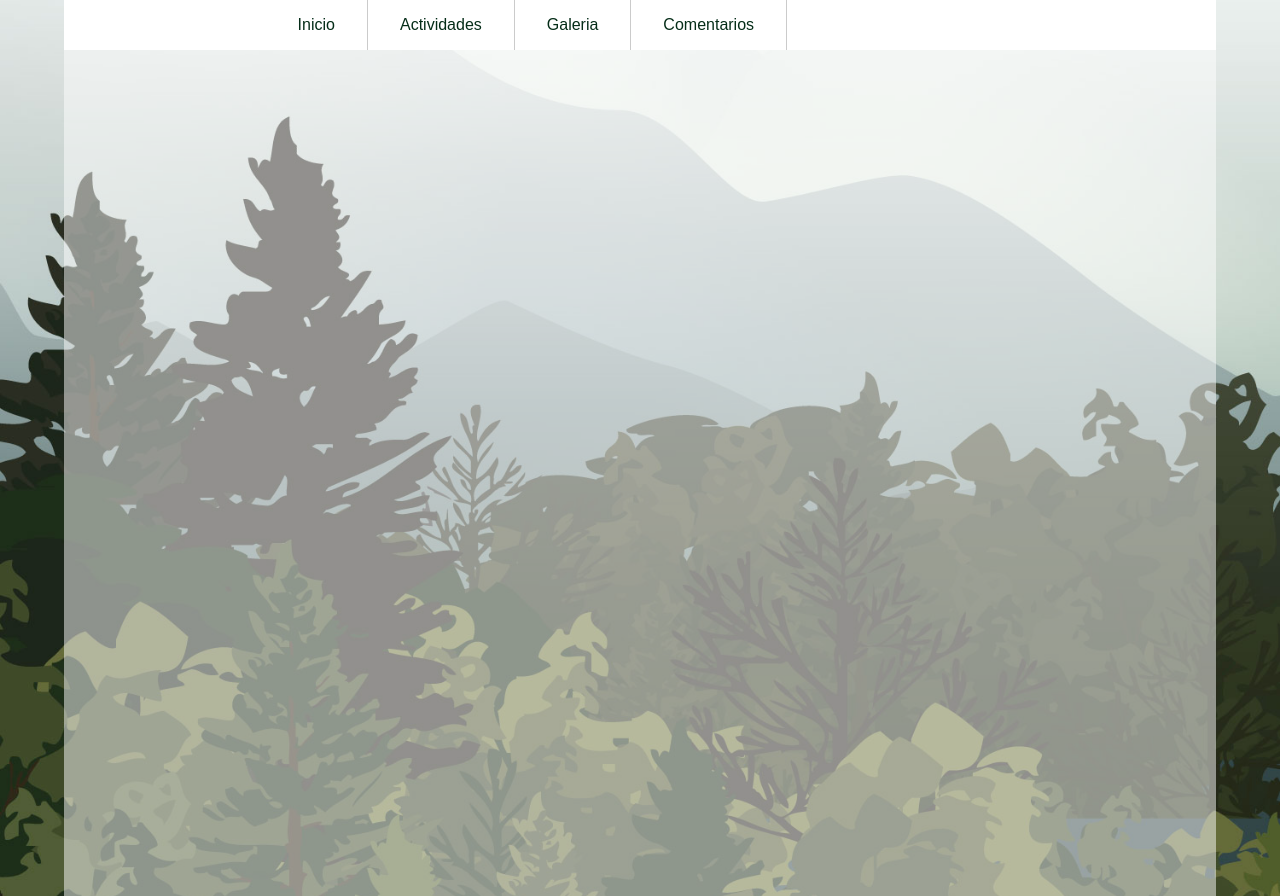
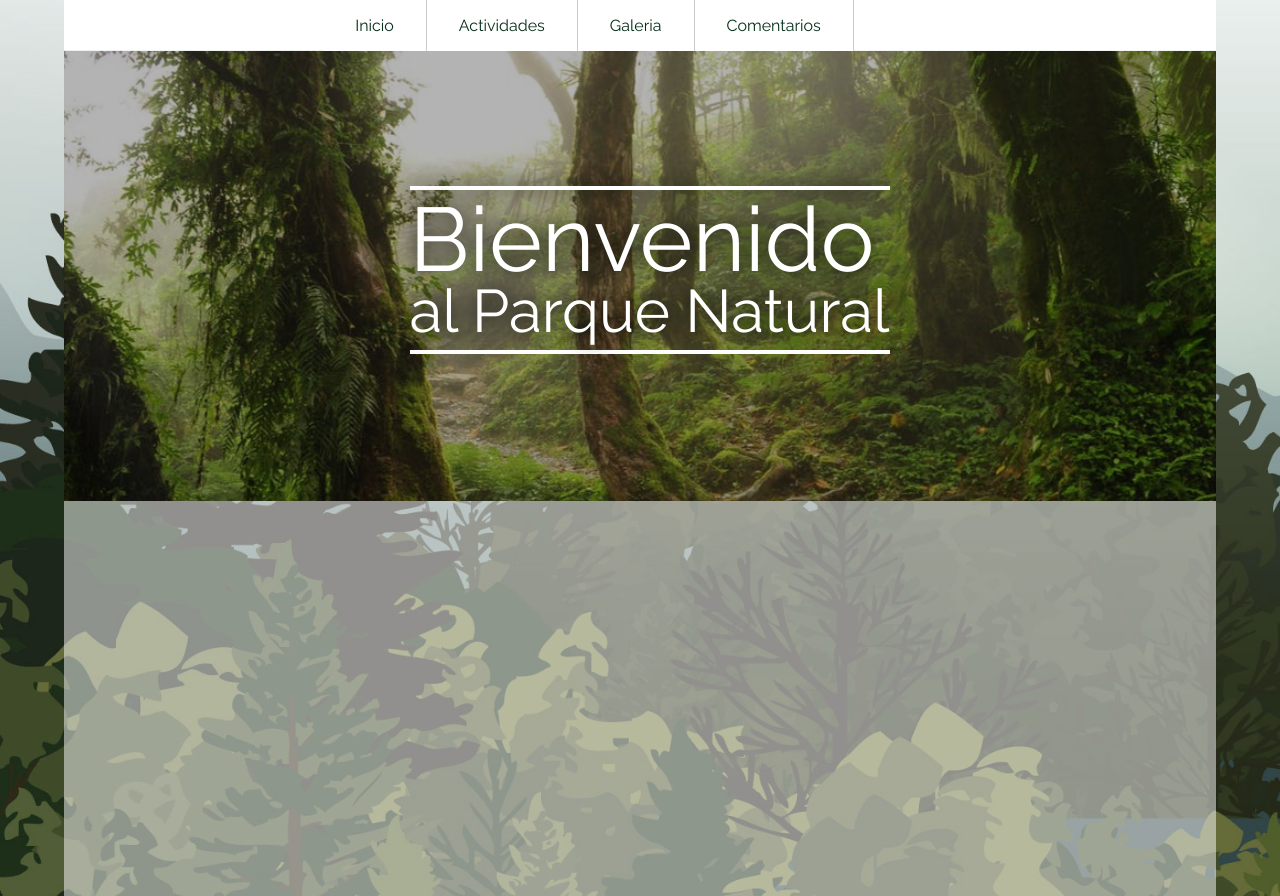
Before and after one commit to AlvaroDue/ParqueNatural, a PHP site: page / in a window 1280 px wide. Run offline with PHP 8.4, Linux system fonts and the light colour scheme.

Commit message:
Actualización

```diff
--- a/comentarios.php
+++ b/comentarios.php
@@ -13,7 +13,7 @@
     <header>
       <nav>
         <ul id="menu">
-          <li><a href="">Inicio</a></li>
+          <li><a href="index.php">Inicio</a></li>
           <li><a href="">Actividades</a>
             <ul>
               <li><a href="">Frontend</a></li>
--- a/css/style.css
+++ b/css/style.css
@@ -3,11 +3,13 @@
   padding: 0;
   border: 0;
 }
+
 html, body {
   width: 100%;
   height: 100%;
   /*position: relative;*/
 }
+
 body {
   font-family: 'Raleway', sans-serif;
   background-image: url('../img/fondo.jpg');
@@ -24,21 +26,24 @@ body {
   height: 800px;
   padding: 32px 0 64px;
 }
+
 header {
   width: 100%;
-margin: -32px auto 0;
-background-color: #ffffff;
-height: 50px;
+  margin: -32px auto 0;
+  background-color: #ffffff;
+  height: 50px;
 }
+
 nav{
-  width: 65%;
+  width: 55%;
   margin: 0 auto;
   background-color: #ffffff;
+}
 
-}
 ul{
   list-style: none;
 }
+
 #menu li>a{
   background-color: rgba(255, 255, 255, .9);
   color: #052d18;
@@ -47,19 +52,26 @@ ul{
   text-decoration: none;
   border-right:1px solid #cbcbcb;
 }
+
 #menu li>a:hover{
   color: #000;
   background-color: #eaeaea;
 }
+
 #menu>li{
   float: left;
   text-align:center;
 }
+
 #menu>li>ul{
   display: none;
+  width: 150px;
 }
+
 #menu>li:hover>ul {
   display:block;
+  position:absolute;
+  z-index: 9999;
 }
 
 #wrapper {
@@ -74,114 +86,104 @@ h3 {
   letter-spacing: 4px;
   padding: 16px 0;
 }
+/* ----- SLIDER ----- */
 
-form {
-  width: 80%;
-  margin: 0 auto;
-}
-legend {
-  background-color: #bababa;
-  padding:12px 24px;
-  color:#ffffff;
-  font-size: 12px;
-  letter-spacing: 4px;
-  border-radius: 32px;
-  text-transform: uppercase;
-  font-weight: lighter;
-}
-input, textarea {
-  padding: 12px;
-  border: 1px solid #cbcbcb;
-  font-size: 18px;
-
+#contentSlider {
+  width:100%;
+  height:450px;
+  position: relative;
+  overflow: hidden;
+  background-color: #000;
 }
 
-input[type=text], input[type=number] {
-  border-radius: 32px;
+.slide {
+  opacity:.7;
+  transform: scale(1);
+  animation-name: imagenSlide;
+  animation-duration: 30s;
+  animation-iteration-count: infinite;
 }
 
-textarea {
-  border-radius: 12px;
-  resize:none;
-  width:95%;
-}
-.trescuartos {
-  width: 64%;
-  float: left;
-}
-.uncuarto {
-  width: 25%;
-  float: left;
-}
-.campo-half {
-  width:45%;
-  float: left;
-  margin: 32px 16px 16px;
-  line-height: 1.6;
-}
-select {
-    border: 1px solid #cbcbcb;
-    font-size: 18px;
-    background-color: #cbcbcb;
-    width: 250px;
-}
-.campo {
-  margin: 24px 16px 16px;
-}
-::placeholder {
-  color: #ababab;
-  font-size: 16px;
-}
-.boton {
-  text-align: center;
-}
-button {
-  background-color: #47b799;
-  font-size: 20px;
-  font-weight: lighter;
-  color:#ffffff;
-  padding:12px 24px;
-  border-radius: 32px;
-  border:none;
-  letter-spacing: 4px;
+@keyframes imagenSlide {
+  from {transform: scale(1)}
+  to {transform: scale(1.3)}
 }
 
-button:hover {
-  cursor: pointer;
-  background-color: #1f705a;
-
+.textSlide {
+  color: #ffffff;
+  text-shadow: 0 0 20px #000;
+  z-index: 9999;
+  position: absolute;
+  top:30%;
+  left:30%;
 }
 
-.boton {
-  margin: 32px 0;
+.titleSlider {
+  font-size: 90px;
+  position: absolute;
+  top:-300px;
+  animation-name: titulo;
+  animation-duration: .5s;
+  animation-fill-mode: forwards;
 }
 
-fieldset {
-  min-width: 80%;
-  margin-bottom: 32px;
-  border:1px solid #bababa;
-  background-color: #f7f7f7;
-  border-radius: 8px;
+@keyframes titulo {
+  from {top:-300px;}
+  to {top:0;}
 }
 
-#thanks {
-  width: 75%;
-  margin: 0 auto;
-  font-size: 22px;
-  padding-top: 32px;
-  color:#404040;
-  text-align: center;
+.subtitleSlider {
+  width:500px;
+  font-size: 60px;
+  position: absolute;
+  top:600px;
+  animation-name: subtitulo;
+  animation-duration: .4s;
+  animation-delay: .5s;
+  animation-fill-mode: forwards;
 }
 
-.color {
-  color: #079b62;
+@keyframes subtitulo {
+  from {top:600px;}
+  to {top:90px;}
 }
 
-.gris_claro {
-  font-size: 24px;
-  padding: 32px;
-  color:#999999;
+.lineup {
+  width: 0;
+  height: 4px;
+  background-color: #ffffff;
+  box-shadow: 0 0 20px #000;
+  animation-name: lineup;
+  animation-duration: .4s;
+  animation-delay: 1s;
+  animation-fill-mode: forwards;
 }
+
+@keyframes lineup {
+  from {width:0;}
+  to {width:480px;}
+}
+
+.linedown {
+  width: 0;
+  height: 4px;
+  margin-top:160px;
+  margin-left: 480px;
+  background-color: #ffffff;
+  animation-name: linedown;
+  animation-duration: .4s;
+  animation-delay: 1s;
+  animation-fill-mode: forwards;
+}
+
+@keyframes linedown {
+  from {width:0;margin-left: 480px;}
+  to {width:480px;margin-left: 0;}
+}
+
+
+/* ----- GALERÍA ----- */
+
 #galeria {
   width:75%;
   margin: 0 auto;
@@ -212,16 +214,19 @@ fieldset {
   50%{opacity:0;}
   100%{margin-top:0px;opacity:1;}
 }
+
 /* ------ /Termina animaciones  de la Galería ------- */
 .marco {
   width: 100%;
   height: 100%;
   overflow: hidden;
 }
+
 .gallery:hover {
   cursor: pointer;
   background-color: #cbcbcb;
 }
+
 .gallery img {
   width: 100%;
   height: auto;
@@ -230,20 +235,144 @@ fieldset {
 
 .gallery:hover img {
   transform: scale(1.2);
-  /* transform: scale(1.2); */
 }
+
 .desc {
   padding: 15px;
   text-align: center;
+}
+
+/* ----- TERMINA GALERÍA ----- */
+
+/* ----- Formulario de comentarios ----- */
+form {
+  width: 80%;
+  margin: 0 auto;
+}
+
+legend {
+  background-color: #bababa;
+  padding:12px 24px;
+  color:#ffffff;
+  font-size: 12px;
+  letter-spacing: 4px;
+  border-radius: 32px;
+  text-transform: uppercase;
+  font-weight: lighter;
+}
+
+input, textarea {
+  padding: 12px;
+  border: 1px solid #cbcbcb;
+  font-size: 18px;
+
+}
+
+input[type=text], input[type=number] {
+  border-radius: 32px;
+}
+
+textarea {
+  border-radius: 12px;
+  resize:none;
+  width:95%;
+}
+
+.trescuartos {
+  width: 64%;
+  float: left;
+}
+
+.uncuarto {
+  width: 25%;
+  float: left;
+}
+
+.campo-half {
+  width:45%;
+  float: left;
+  margin: 32px 16px 16px;
+  line-height: 1.6;
+}
+
+select {
+    border: 1px solid #cbcbcb;
+    font-size: 18px;
+    background-color: #cbcbcb;
+    width: 250px;
+}
+
+.campo {
+  margin: 24px 16px 16px;
+}
+
+::placeholder {
+  color: #ababab;
+  font-size: 16px;
+}
+
+.boton {
+  text-align: center;
+}
+
+button {
+  background-color: #47b799;
+  font-size: 20px;
+  font-weight: lighter;
+  color:#ffffff;
+  padding:12px 24px;
+  border-radius: 32px;
+  border:none;
+  letter-spacing: 4px;
+}
+
+button:hover {
+  cursor: pointer;
+  background-color: #1f705a;
+}
+
+.boton {
+  margin: 32px 0;
+}
+
+fieldset {
+  min-width: 80%;
+  margin-bottom: 32px;
+  border:1px solid #bababa;
+  background-color: #f7f7f7;
+  border-radius: 8px;
+}
+
+#thanks {
+  width: 75%;
+  margin: 0 auto;
+  font-size: 22px;
+  padding-top: 32px;
+  color:#404040;
+  text-align: center;
+}
+
+/* ----- Tetmina formulario de comentarios ----- */
+
+.color {
+  color: #079b62;
+}
+
+.gris_claro {
+  font-size: 24px;
+  padding: 32px;
+  color:#999999;
 }
 
 @media only screen and (max-width:1024px){
   .gallery {
     width:47%;
   }
+
   #galeria {
     width: 90%;
   }
+
   form {
     width: 90%;
     margin: 0 auto;
@@ -253,14 +382,17 @@ fieldset {
   input[type=text], input[type=number], .trescuartos {
     width:90%;
   }
+
   .gallery {
     width:80%;
     float: none;
     margin: 16px auto;
   }
+
   #galeria {
     width: 95%;
   }
+
   .campo {
     clear:both;
   }
@@ -270,9 +402,11 @@ fieldset {
   .container {
     width: 97%;
   }
+
   .gallery {
     width: 100%;
   }
+
   #galeria {
     width: 95%;
   }
--- a/index.php
+++ b/index.php
@@ -1,6 +1,7 @@
 <html>
  <head>
    <link href="css/style.css" rel="stylesheet" type="text/css">
+   <link href="https://fonts.googleapis.com/css?family=Raleway" rel="stylesheet">
  </head>
   <body>
     <div class="container">
@@ -10,12 +11,12 @@
       -->
       <nav>
         <ul id="menu">
-          <li><a href="">Inicio</a></li>
+          <li><a href="index.php">Inicio</a></li>
           <li><a href="">Actividades</a>
             <ul>
-              <li><a href="">Frontend</a></li>
-              <li><a href="">Backend</a></li>
-              <li><a href="">Mobile</a></li>
+              <li><a href="">Caminata</a></li>
+              <li><a href="">Remo</a></li>
+              <li><a href="">Campamento</a></li>
             </ul>
           </li>
           <li><a href="galeria.php">Galeria</a></li>
@@ -24,8 +25,17 @@
       </nav>
     </header>
     <section>
-
-
+      <div id="slider">
+          <div id="contentSlider">
+            <img src="img/slider.jpg" alt="" class="slide">
+            <div class="textSlide">
+              <div class="lineup"></div>
+              <p class="titleSlider">Bienvenido</p>
+              <p class="subtitleSlider">al Parque Natural</p>
+              <div class="linedown"></div>
+            </div>
+          </div>
+      </div>
     </section>
   </div>
   </body>
```
Also changed, not shown: galeria.php (+5 -5 lines), img/slider.jpg (added).
